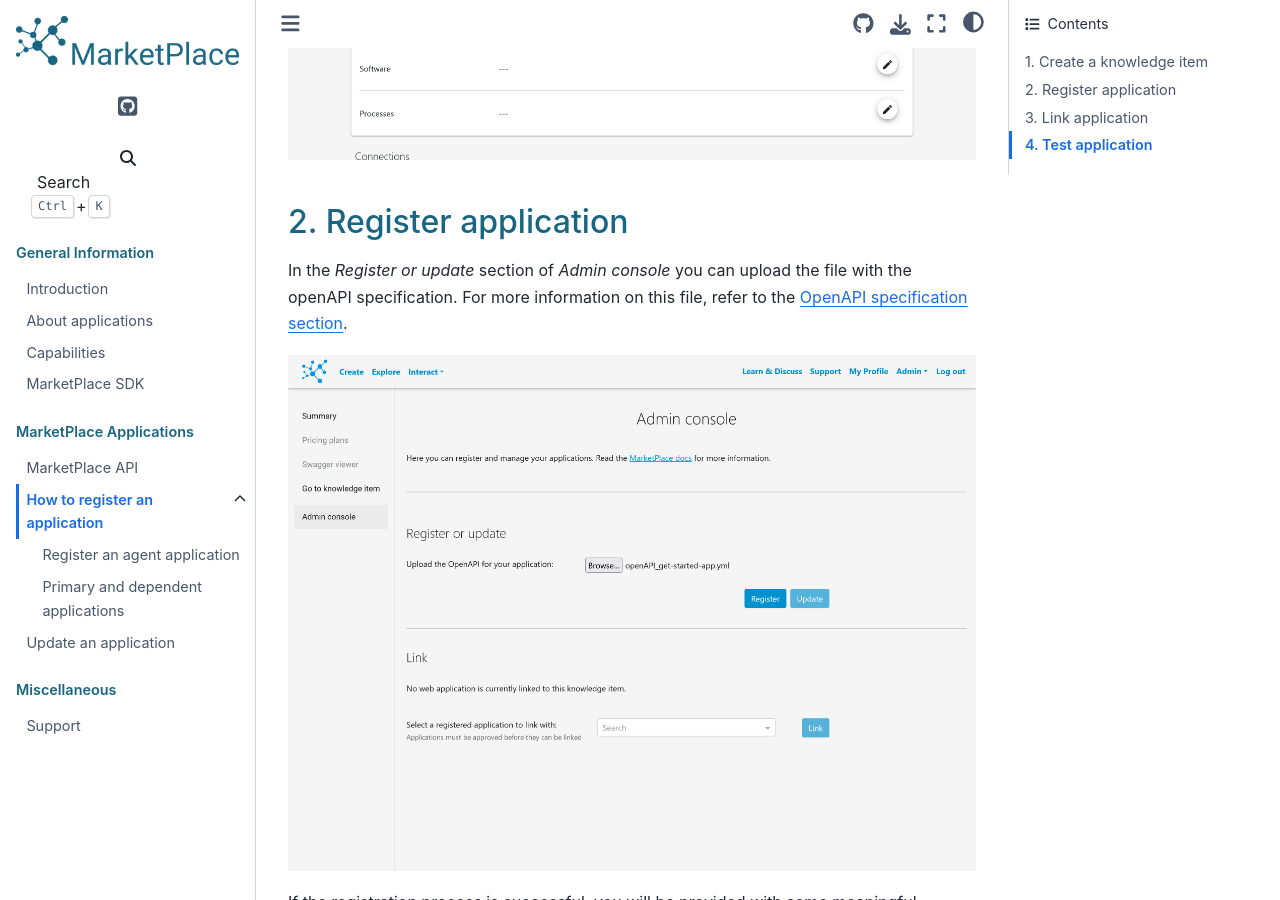
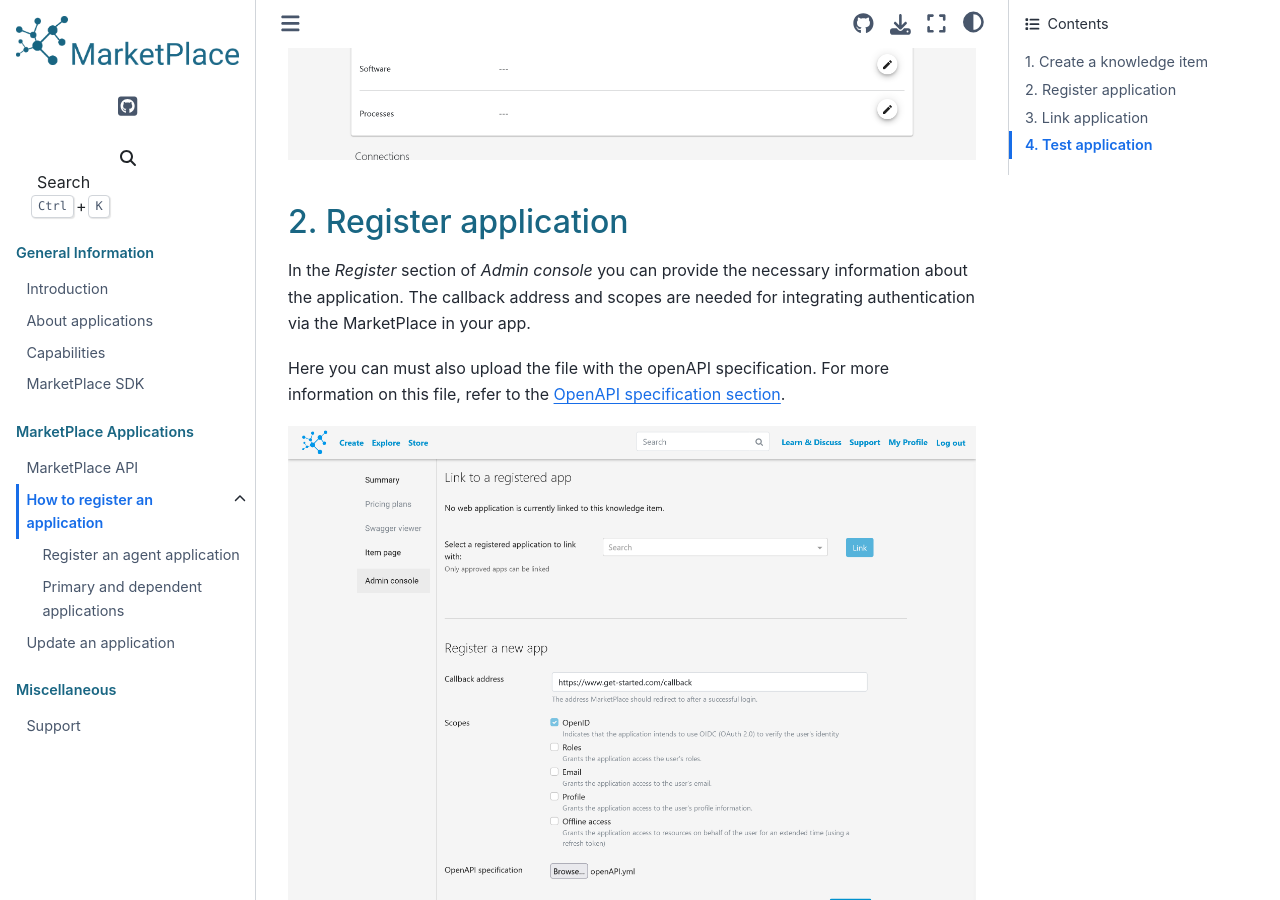
Before and after one commit to paalskjetne/user-docs, a Sphinx documentation site: the page built from docs/source/apps/registration.md, in a window 1280 px wide and 900 px high, scrolled down 1994 px. Built offline with Sphinx 7.4.7 and the Sphinx Book theme 1.1.4, drawn with Linux system fonts in a browser that asks for light colours; some of the changed text lies outside the part shown.

Commit message:
Update to match v1.4.0-beta (#11)
* Update specification and link to discourse

* update registration/update images

* Update registration and update text

* bump version

````diff
--- a/docs/source/apps/registration.md
+++ b/docs/source/apps/registration.md
@@ -24,7 +24,10 @@
 
 ## 2. Register application
 
-In the _Register or update_ section of _Admin console_ you can upload the file with the openAPI specification.
+In the _Register_ section of _Admin console_ you can provide the necessary information about the application.
+The callback address and scopes are needed for integrating authentication via the MarketPlace in your app.
+
+Here you can must also upload the file with the openAPI specification.
 For more information on this file, refer to the [OpenAPI specification section](mp-api.md).
 
 ![Registration input](../_static/img/app_registration/register_app.png)
@@ -35,6 +38,10 @@
 
 In the case that you have developed the application following a setup similar to the aforementioned get-started app, the `client_id` and `client_secret` should be used when you start your application server to enable the Single Sing On mechanism via the MarketPlace platform.
 
+```{Attention}
+For security reasons, the `client_secret` will not be shown again. Store it somewhere safe if you intend to use it in the future.
+```
+
 Next, a platform admin should approve the registration.
 In the meantime, make sure that your application server is running and can be reached.
 
--- a/packageinfo.py
+++ b/packageinfo.py
@@ -1,2 +1,2 @@
 NAME = "marketplace_user_docs"
-VERSION = "1.1.2-beta"
+VERSION = "1.1.4-beta"
````
Also changed, not shown: other parts of docs/source/apps/registration.md (+1 -1 lines), docs/source/apps/mp-api.md (+3 -16 lines), docs/source/apps/openAPI.yml (+0 -8 lines), docs/source/apps/openAPI_minimal.yml (+0 -8 lines), docs/source/apps/update.md (+2 -2 lines), docs/source/support.md (+1 -1 lines), docs/source/_static/img/app_registration/app_info.png, docs/source/_static/img/app_registration/create_app.png, docs/source/_static/img/app_registration/create_item.png, docs/source/_static/img/app_registration/knowledge_item.png, docs/source/_static/img/app_registration/link_app.png, docs/source/_static/img/app_registration/pricing.png, docs/source/_static/img/app_registration/register_app.png, docs/source/_static/img/app_registration/registration_output.png, 3 more files.
